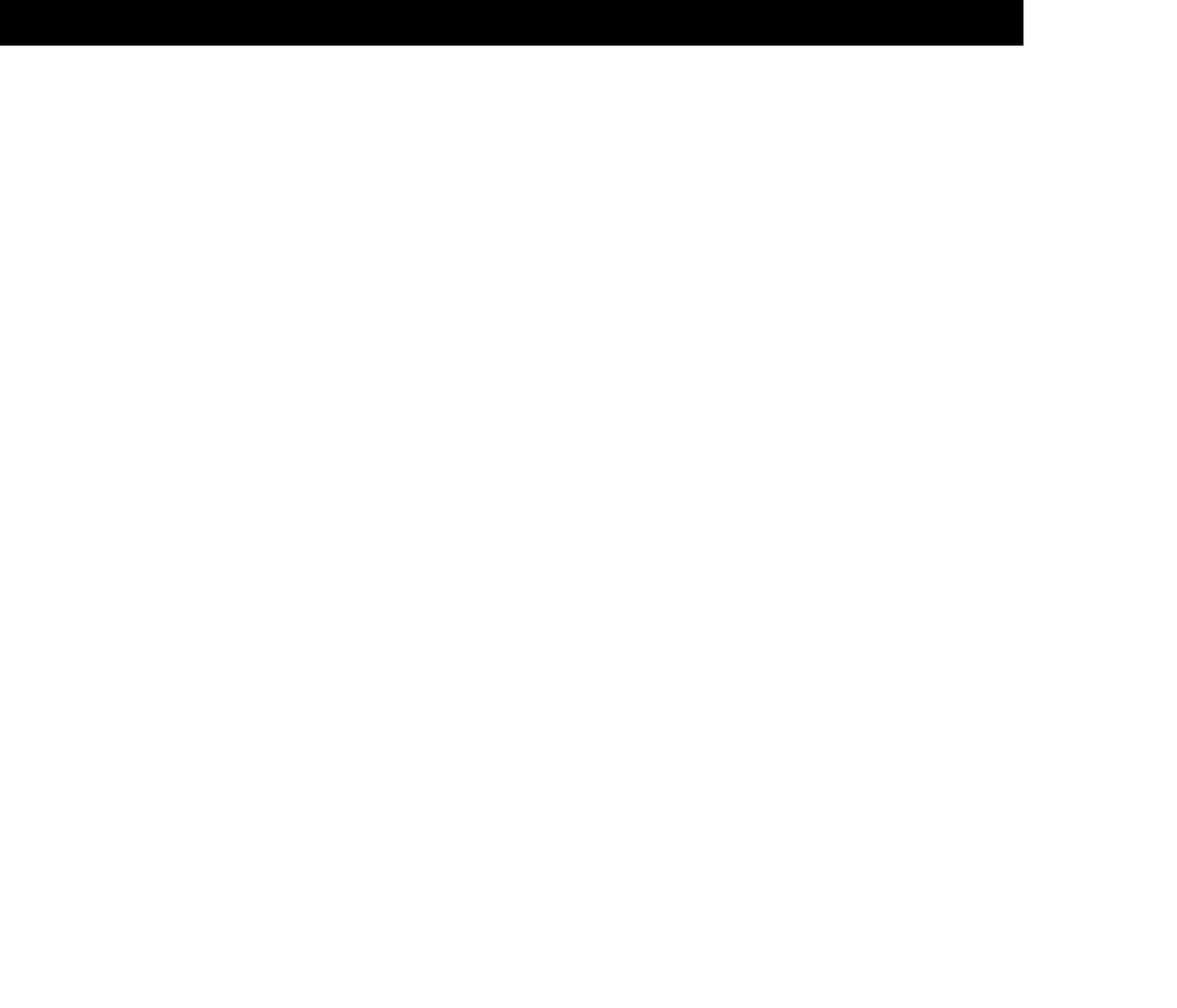
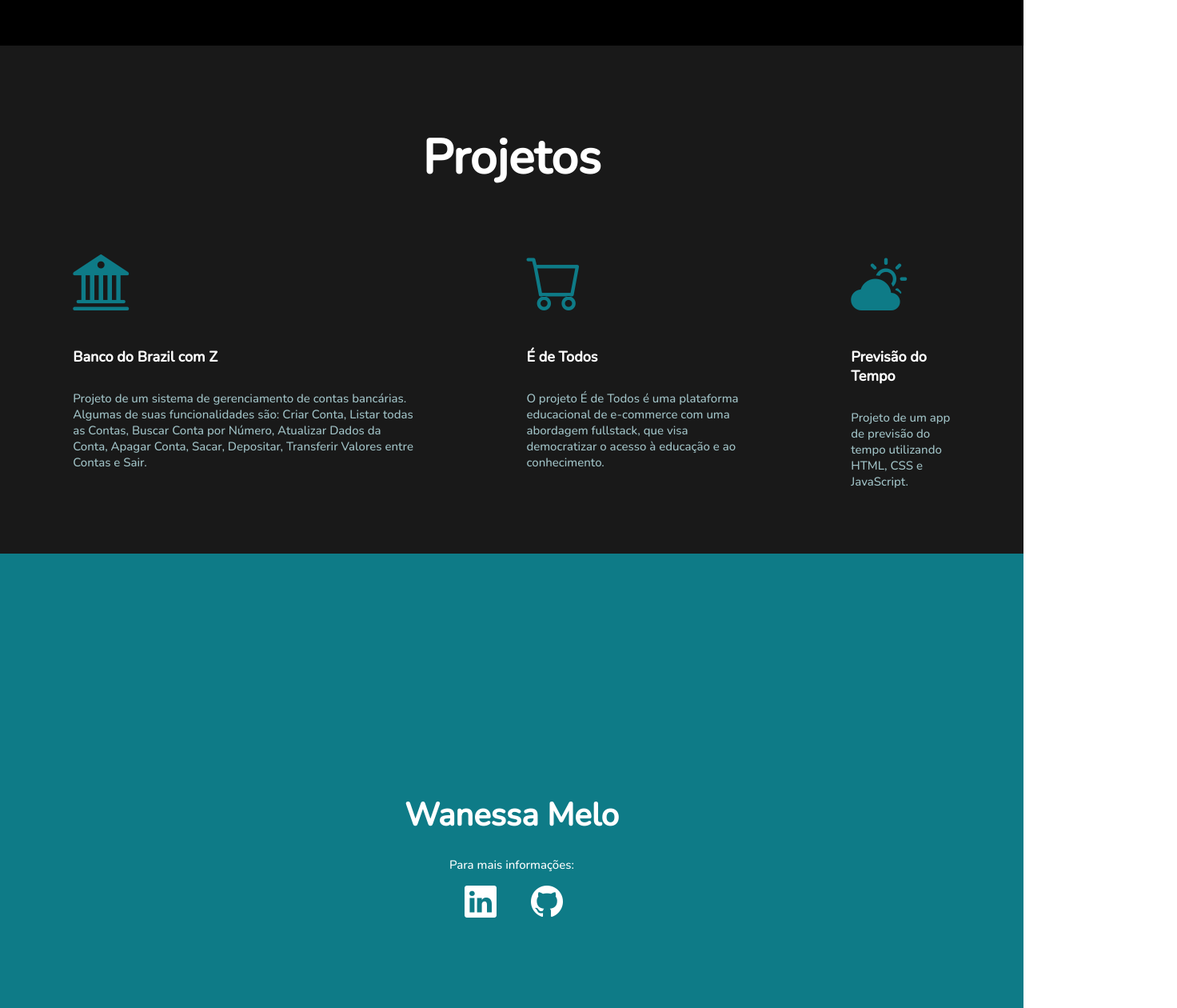
Before and after one commit to wanessakcm/Fundamentos-web, a plain HTML site: page Portifolio/index.html in a window 1280 px wide. Shown: the part 1424-2684 px from the top of the page at 80% size, 1472 px wide, since content can reach past the window. Before the commit the page ends 1481 px from the top, so only its background shows below. Drawn offline with nearby package versions, Linux system fonts and the light colour scheme.

Commit message:
Atualização do portifólio

```diff
--- a/Portifolio/index.html
+++ b/Portifolio/index.html
@@ -8,6 +8,9 @@
     <link rel="preconnect" href="https://fonts.googleapis.com">
     <link rel="preconnect" href="https://fonts.gstatic.com" crossorigin>
     <link href="https://fonts.googleapis.com/css2?family=Nunito:wght@200;500&display=swap" rel="stylesheet">
+    <!-- BOOTSTRAP ICONS -->
+    <link rel="stylesheet" href="https://cdn.jsdelivr.net/npm/bootstrap-icons@1.11.1/font/bootstrap-icons.css">
+    <!-- FIM BOOTSTRAP ICONS -->
     <title>Wanessa Melo</title>
 </head>
 
@@ -29,7 +32,7 @@
         </div>
     </div>
 
-    <section>
+    <section class="sobre-mim">
         <img src="./imagens/eu.png">
         <div>
             <h2>Sobre mim</h2>
@@ -44,6 +47,41 @@
         </div>
     </section>
 
+    <section class="projetos">
+        <div class="iterface">
+            <h2 class="titulo">Proj<span>etos</span></h2>
+            <div class="flex">
+                <div class="projetos-box">
+                    <i class="bi bi-bank2"></i>
+                    <h3>Banco do Brazil com Z</h3>
+                    <p>Projeto de um sistema de gerenciamento de contas bancárias. Algumas de suas funcionalidades são: Criar Conta, Listar todas as Contas, Buscar Conta por Número, Atualizar Dados da Conta, Apagar Conta, Sacar, Depositar, Transferir Valores entre Contas e Sair.</p>
+                </div>
+                <div class="projetos-box">
+                    <i class="bi bi-cart"></i>
+                    <h3>É de Todos</h3>
+                    <p>O projeto É de Todos é uma plataforma educacional de e-commerce com uma abordagem fullstack, que visa democratizar o acesso à educação e ao conhecimento.</p>
+                </div>
+                <div class="projetos-box">
+                    <i class="bi bi-cloud-sun-fill"></i>
+                    <h3>Previsão do Tempo</h3>
+                    <p>Projeto de um app de previsão do tempo utilizando HTML, CSS e JavaScript.</p>
+                </div>
+            </div>
+        </div>
+    </section>
+
+    <section class="entre-em-contato">
+        <h2>Wanessa <span>Melo</span></h2>
+        <p>Para mais informações:</p>
+        <ul>
+            <li><a><i class="bi bi-linkedin"></i></a></li>
+            <li><a><i class="bi bi-github"></i></a></li>
+        </ul>
+
+    </section>
+
+
+
 </body>
 
 </html>
--- a/Portifolio/style.css
+++ b/Portifolio/style.css
@@ -51,10 +51,13 @@ li:hover{
 }
 
 .meu-nome {
-    position: absolute;
+    position: relative;
+    animation: flutuar 2s ease-in-out infinite alternate;
     font-size: 20px;
-    top: 45%;
+    margin-top: 15%;
     left: 15%;
+    cursor: pointer;
+
 }
 
 h1 {
@@ -73,12 +76,11 @@ h1 span{
 
 }
 
-section {
+section.sobre-mim {
     display: flex;
     align-items: center;
     padding: 60px 10%;
     background-color: black;
-
 }
 
 section img{
@@ -118,3 +120,99 @@ section div button:hover {
     border: 3px solid rgb(14, 123, 135);
     transition: 0.5s;
 }
+
+
+
+@keyframes flutuar {
+    0%{
+        top: 0;
+    }
+    100%{
+        top: 30px;
+    }
+}
+
+/* ESTILO DA SESSÃO PROJETOS*/
+section.projetos{
+    padding: 40px 4%;
+    background-color: #191919;
+}
+
+section.projetos .flex{
+    gap: 60px;
+
+}
+
+h2.titulo{
+    color: #ffffff;
+    font-size: 60px;
+    text-align: center;
+    padding-top: 5%;
+}
+
+section.projetos .projetos-box{
+    color: #ffffff;
+    padding: 40px;
+    border-radius: 20px;
+    margin-top: 30px;
+    transition: .2s;
+}
+
+section.projetos .projetos-box:hover{
+    transform: scale(1.05);
+    box-shadow: 0 0 25px #ffffff75;
+}
+
+
+
+section.projetos .projetos-box i{
+    font-size: 70px;
+    color: rgb(14, 123, 135);
+}
+
+div.flex {
+    display: flex;
+}
+
+section.projetos .projetos-box h3{
+    font-size: 18px;
+    margin: 30px 0;
+
+}
+
+section.entre-em-contato{
+    padding-top: 300px;
+    padding-bottom: 100px;
+    background-color: rgb(14, 123, 135);
+}
+
+section.entre-em-contato h2{
+    color: white;
+    text-align: center;
+    font-size: 40px;
+}
+
+section.entre-em-contato p{
+    color: white;
+    text-align: center;
+    font-size: 15px;
+    margin-top: 25px;
+}
+
+section.entre-em-contato ul{
+    text-align: center;
+    margin-left: 35px;
+    font-size: 50px;
+}
+
+section.entre-em-contato i{
+    font-size: 40px;
+    color: white;
+}
+
+section.entre-em-contato i:hover{
+    transform: scale(1.05);
+    box-shadow: 0 0 25px #ffffff75;
+    transition: .2s;
+    cursor: pointer;
+}
```
